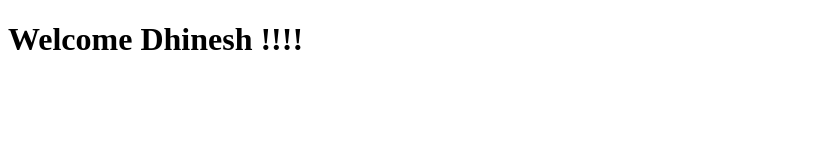
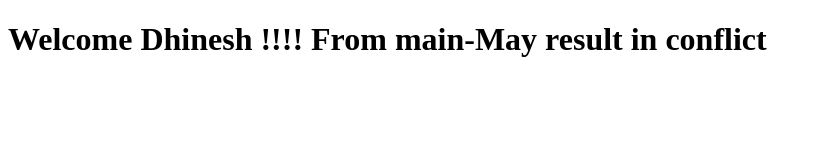
Before and after one commit to Dhinesh16/GitTest, a plain HTML site: page index.html in a window 1280 px wide. Shown: the whole page, without its empty margins (0-822 px from the left). Drawn offline with Linux system fonts and the light colour scheme.

Commit message:
from main

```diff
--- a/index.html
+++ b/index.html
@@ -6,6 +6,7 @@
     <body>
         <h1>
             Welcome Dhinesh !!!!
+            From main-May result in conflict
         </h1>
     </body>
 </html>
```
